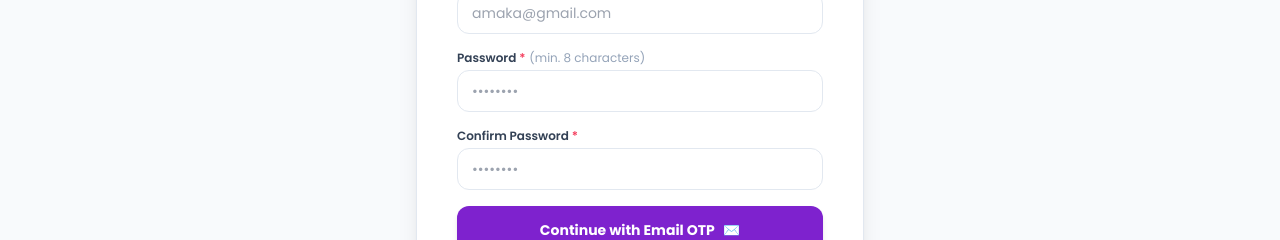
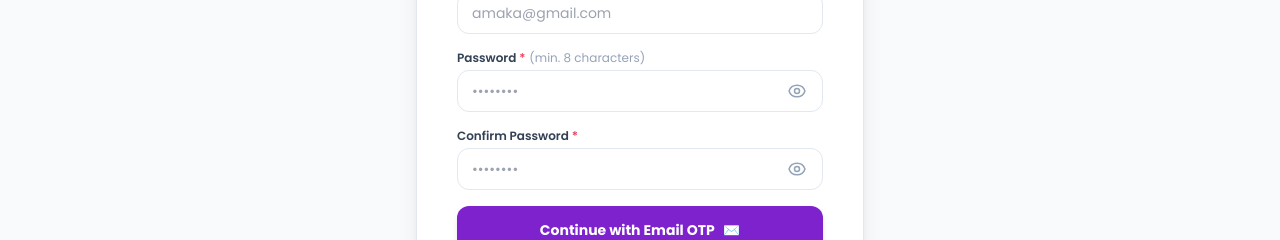
Before and after one commit to femipeters1245-ux/AffyFoodBank, a React (Vite) app in the folder frontend/: page /register in a window 1280 px wide. Shown: the part 468-708 px from the top of the page. Built offline with nearby package versions, Linux system fonts and the light colour scheme; no server answers.

Commit message:
feat: enable password visibility toggle on LoginPage and RegisterPage
- Add show/hide password toggle button with eye icons to LoginPage
- Add show/hide password and confirm-password toggle buttons to RegisterPage

```diff
--- a/frontend/src/pages/LoginPage.tsx
+++ b/frontend/src/pages/LoginPage.tsx
@@ -12,6 +12,7 @@ export const LoginPage: React.FC = () => {
   const [step, setStep] = useState<'CREDENTIALS' | 'OTP'>('CREDENTIALS');
   const [email, setEmail] = useState('');
   const [password, setPassword] = useState('');
+  const [showPassword, setShowPassword] = useState(false);
   const [otp, setOtp] = useState('');
   const [verificationTicket, setVerificationTicket] = useState<string | undefined>(undefined);
 
@@ -157,16 +158,36 @@ export const LoginPage: React.FC = () => {
                   Forgot password?
                 </Link>
               </div>
+              <div className="relative">
                 <input
                   id="login-password"
-                type="password"
+                  type={showPassword ? 'text' : 'password'}
                   required
                   autoComplete="current-password"
                   placeholder="••••••••"
                   value={password}
                   onChange={(e) => setPassword(e.target.value)}
-                className="w-full px-4 py-3 border border-slate-200 rounded-xl text-sm focus:outline-none focus:ring-2 focus:ring-brand-500"
+                  className="w-full px-4 py-3 pr-11 border border-slate-200 rounded-xl text-sm focus:outline-none focus:ring-2 focus:ring-brand-500"
                 />
+                <button
+                  type="button"
+                  onClick={() => setShowPassword((prev) => !prev)}
+                  className="absolute right-3 top-1/2 -translate-y-1/2 p-1 text-slate-400 hover:text-slate-600 focus:outline-none transition-colors"
+                  aria-label={showPassword ? 'Hide password' : 'Show password'}
+                  title={showPassword ? 'Hide password' : 'Show password'}
+                >
+                  {showPassword ? (
+                    <svg className="w-5 h-5" fill="none" viewBox="0 0 24 24" stroke="currentColor" strokeWidth={1.8}>
+                      <path strokeLinecap="round" strokeLinejoin="round" d="M13.875 18.825A10.05 10.05 0 0112 19c-4.478 0-8.268-2.943-9.543-7a9.97 9.97 0 011.563-3.029m5.858.908a3 3 0 114.243 4.243M9.878 9.878l4.242 4.242M9.88 9.88l-3.29-3.29m7.532 7.532l3.29 3.29M3 3l18 18" />
+                    </svg>
+                  ) : (
+                    <svg className="w-5 h-5" fill="none" viewBox="0 0 24 24" stroke="currentColor" strokeWidth={1.8}>
+                      <path strokeLinecap="round" strokeLinejoin="round" d="M15 12a3 3 0 11-6 0 3 3 0 016 0z" />
+                      <path strokeLinecap="round" strokeLinejoin="round" d="M2.458 12C3.732 7.943 7.523 5 12 5c4.478 0 8.268 2.943 9.542 7-1.274 4.057-5.064 7-9.542 7-4.477 0-8.268-2.943-9.542-7z" />
+                    </svg>
+                  )}
+                </button>
+              </div>
             </div>
 
             <button
--- a/frontend/src/pages/RegisterPage.tsx
+++ b/frontend/src/pages/RegisterPage.tsx
@@ -15,6 +15,8 @@ export const RegisterPage: React.FC = () => {
   const [email, setEmail] = useState('');
   const [password, setPassword] = useState('');
   const [confirmPassword, setConfirmPassword] = useState('');
+  const [showPassword, setShowPassword] = useState(false);
+  const [showConfirmPassword, setShowConfirmPassword] = useState(false);
   const [otp, setOtp] = useState('');
   const [verificationTicket, setVerificationTicket] = useState<string | undefined>(undefined);
 
@@ -191,32 +193,72 @@ export const RegisterPage: React.FC = () => {
                 Password <span className="text-rose-500">*</span>
                 <span className="text-slate-400 font-normal ml-1">(min. 8 characters)</span>
               </label>
+              <div className="relative">
                 <input
                   id="reg-password"
-                type="password"
+                  type={showPassword ? 'text' : 'password'}
                   required
                   autoComplete="new-password"
                   placeholder="••••••••"
                   value={password}
                   onChange={(e) => setPassword(e.target.value)}
-                className="w-full px-3.5 py-2.5 border border-slate-200 rounded-xl text-sm focus:outline-none focus:ring-2 focus:ring-brand-500"
+                  className="w-full px-3.5 py-2.5 pr-11 border border-slate-200 rounded-xl text-sm focus:outline-none focus:ring-2 focus:ring-brand-500"
                 />
+                <button
+                  type="button"
+                  onClick={() => setShowPassword((prev) => !prev)}
+                  className="absolute right-3 top-1/2 -translate-y-1/2 p-1 text-slate-400 hover:text-slate-600 focus:outline-none transition-colors"
+                  aria-label={showPassword ? 'Hide password' : 'Show password'}
+                  title={showPassword ? 'Hide password' : 'Show password'}
+                >
+                  {showPassword ? (
+                    <svg className="w-5 h-5" fill="none" viewBox="0 0 24 24" stroke="currentColor" strokeWidth={1.8}>
+                      <path strokeLinecap="round" strokeLinejoin="round" d="M13.875 18.825A10.05 10.05 0 0112 19c-4.478 0-8.268-2.943-9.543-7a9.97 9.97 0 011.563-3.029m5.858.908a3 3 0 114.243 4.243M9.878 9.878l4.242 4.242M9.88 9.88l-3.29-3.29m7.532 7.532l3.29 3.29M3 3l18 18" />
+                    </svg>
+                  ) : (
+                    <svg className="w-5 h-5" fill="none" viewBox="0 0 24 24" stroke="currentColor" strokeWidth={1.8}>
+                      <path strokeLinecap="round" strokeLinejoin="round" d="M15 12a3 3 0 11-6 0 3 3 0 016 0z" />
+                      <path strokeLinecap="round" strokeLinejoin="round" d="M2.458 12C3.732 7.943 7.523 5 12 5c4.478 0 8.268 2.943 9.542 7-1.274 4.057-5.064 7-9.542 7-4.477 0-8.268-2.943-9.542-7z" />
+                    </svg>
+                  )}
+                </button>
+              </div>
             </div>
 
             <div>
               <label className="block text-xs font-semibold text-slate-700 mb-1">
                 Confirm Password <span className="text-rose-500">*</span>
               </label>
+              <div className="relative">
                 <input
                   id="reg-confirm-password"
-                type="password"
+                  type={showConfirmPassword ? 'text' : 'password'}
                   required
                   autoComplete="new-password"
                   placeholder="••••••••"
                   value={confirmPassword}
                   onChange={(e) => setConfirmPassword(e.target.value)}
-                className="w-full px-3.5 py-2.5 border border-slate-200 rounded-xl text-sm focus:outline-none focus:ring-2 focus:ring-brand-500"
+                  className="w-full px-3.5 py-2.5 pr-11 border border-slate-200 rounded-xl text-sm focus:outline-none focus:ring-2 focus:ring-brand-500"
                 />
+                <button
+                  type="button"
+                  onClick={() => setShowConfirmPassword((prev) => !prev)}
+                  className="absolute right-3 top-1/2 -translate-y-1/2 p-1 text-slate-400 hover:text-slate-600 focus:outline-none transition-colors"
+                  aria-label={showConfirmPassword ? 'Hide password' : 'Show password'}
+                  title={showConfirmPassword ? 'Hide password' : 'Show password'}
+                >
+                  {showConfirmPassword ? (
+                    <svg className="w-5 h-5" fill="none" viewBox="0 0 24 24" stroke="currentColor" strokeWidth={1.8}>
+                      <path strokeLinecap="round" strokeLinejoin="round" d="M13.875 18.825A10.05 10.05 0 0112 19c-4.478 0-8.268-2.943-9.543-7a9.97 9.97 0 011.563-3.029m5.858.908a3 3 0 114.243 4.243M9.878 9.878l4.242 4.242M9.88 9.88l-3.29-3.29m7.532 7.532l3.29 3.29M3 3l18 18" />
+                    </svg>
+                  ) : (
+                    <svg className="w-5 h-5" fill="none" viewBox="0 0 24 24" stroke="currentColor" strokeWidth={1.8}>
+                      <path strokeLinecap="round" strokeLinejoin="round" d="M15 12a3 3 0 11-6 0 3 3 0 016 0z" />
+                      <path strokeLinecap="round" strokeLinejoin="round" d="M2.458 12C3.732 7.943 7.523 5 12 5c4.478 0 8.268 2.943 9.542 7-1.274 4.057-5.064 7-9.542 7-4.477 0-8.268-2.943-9.542-7z" />
+                    </svg>
+                  )}
+                </button>
+              </div>
             </div>
 
             <button
```
Lines whose indentation alone changed are shown as unchanged.
